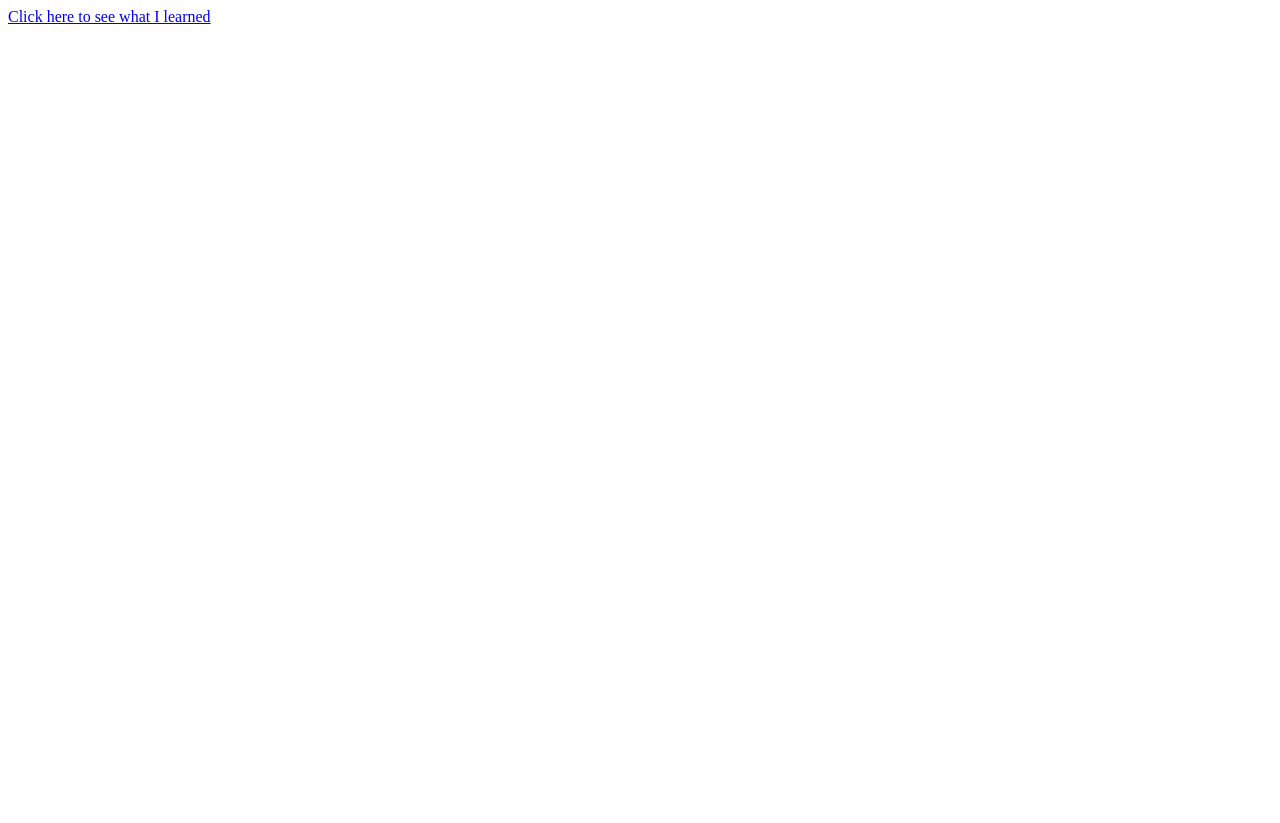
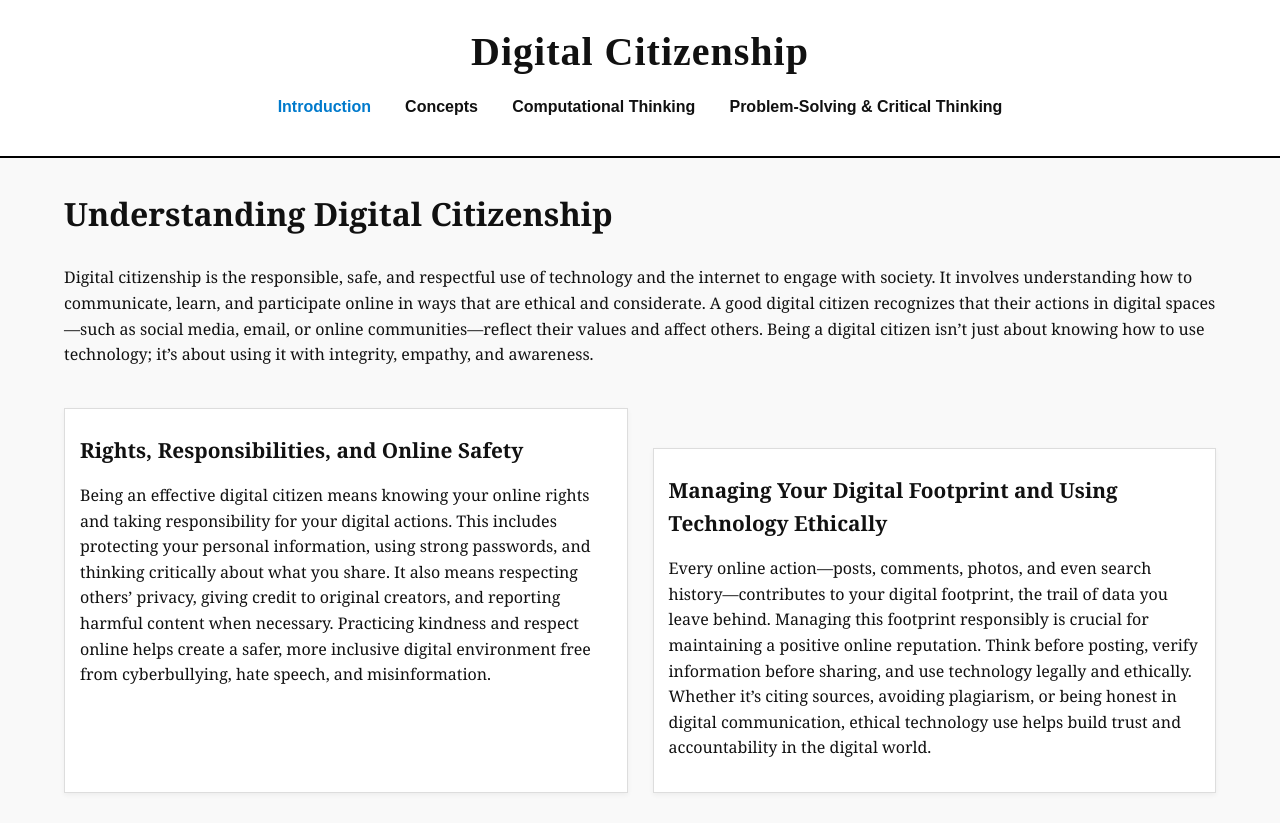
Before and after one commit to MichaelShamie/DigitalCitizenship, a plain HTML site: page index.html in a window 1280 px wide. Before the commit the page ends 800 px from the top, so only its background shows below. Drawn offline with Linux system fonts and the light colour scheme.

Commit message:
Update index.html

```diff
--- a/index.html
+++ b/index.html
@@ -1,5 +1,54 @@
 <!DOCTYPE html>
-<html>
-    <head>
-        <a href="./WhatILearned.html">Click here to see what I learned</a>
-    </head>
+<html lang="en">
+<head>
+  <meta charset="UTF-8">
+  <meta name="viewport" content="width=device-width, initial-scale=1.0">
+  <title>Digital Citizenship - Home</title>
+  <link rel="stylesheet" href="pbl.css">
+</head>
+<body>
+
+  <header>
+    <h1>Digital Citizenship</h1>
+    <nav>
+      <ul>
+        <li><a href="Index.html" class="active">Introduction</a></li>
+        <li><a href="Concepts.html">Concepts</a></li>
+        <li><a href="Computational Thinking.html">Computational Thinking</a></li>
+        <li><a href="PS&CT.html">Problem-Solving & Critical Thinking</a></li>
+      </ul>
+    </nav>
+  </header>
+
+  <main>
+    <section class="headline">
+
+      <h2>Understanding Digital Citizenship</h2>
+
+      <p>Digital citizenship is the responsible, safe, and respectful use of technology and the internet to engage with society. It involves understanding how to communicate, learn, and participate online in ways that are ethical and considerate. A good digital citizen recognizes that their actions in digital spaces—such as social media, email, or online communities—reflect their values and affect others. Being a digital citizen isn’t just about knowing how to use technology; it’s about using it with integrity, empathy, and awareness.</p>
+
+    </section>
+
+
+    <section class="articles">
+      <article>
+
+        <h3>Rights, Responsibilities, and Online Safety</h3>
+
+        <p>Being an effective digital citizen means knowing your online rights and taking responsibility for your digital actions. This includes protecting your personal information, using strong passwords, and thinking critically about what you share. It also means respecting others’ privacy, giving credit to original creators, and reporting harmful content when necessary. Practicing kindness and respect online helps create a safer, more inclusive digital environment free from cyberbullying, hate speech, and misinformation.</p>
+
+      </article>
+
+      <section class="articles">
+      <article>
+
+        <h3>Managing Your Digital Footprint and Using Technology Ethically</h3>
+        <p>Every online action—posts, comments, photos, and even search history—contributes to your digital footprint, the trail of data you leave behind. Managing this footprint responsibly is crucial for maintaining a positive online reputation. Think before posting, verify information before sharing, and use technology legally and ethically. Whether it’s citing sources, avoiding plagiarism, or being honest in digital communication, ethical technology use helps build trust and accountability in the digital world.</p>
+      </article>
+
+
+
+  </footer>
+
+</body>
+</html>
```
